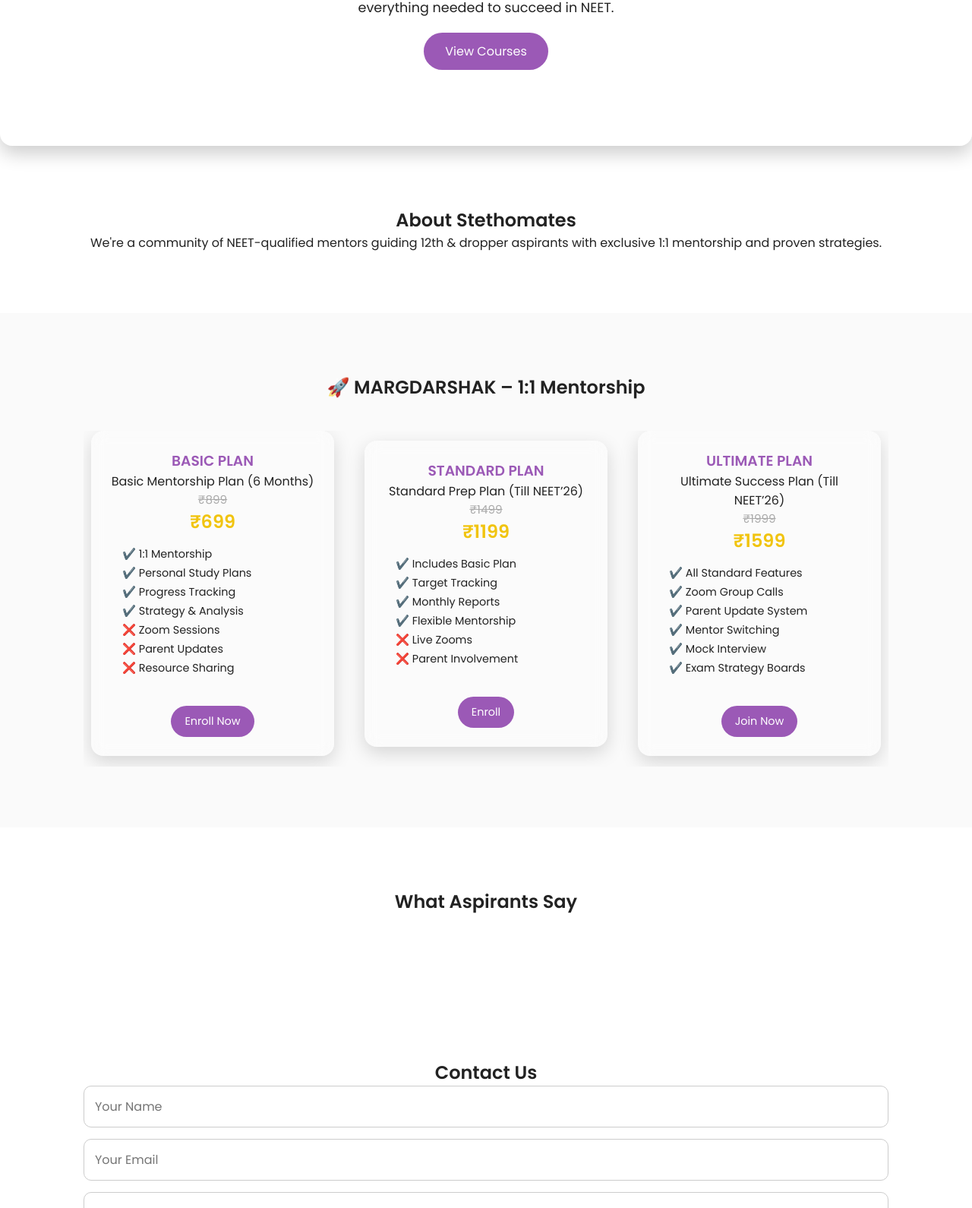
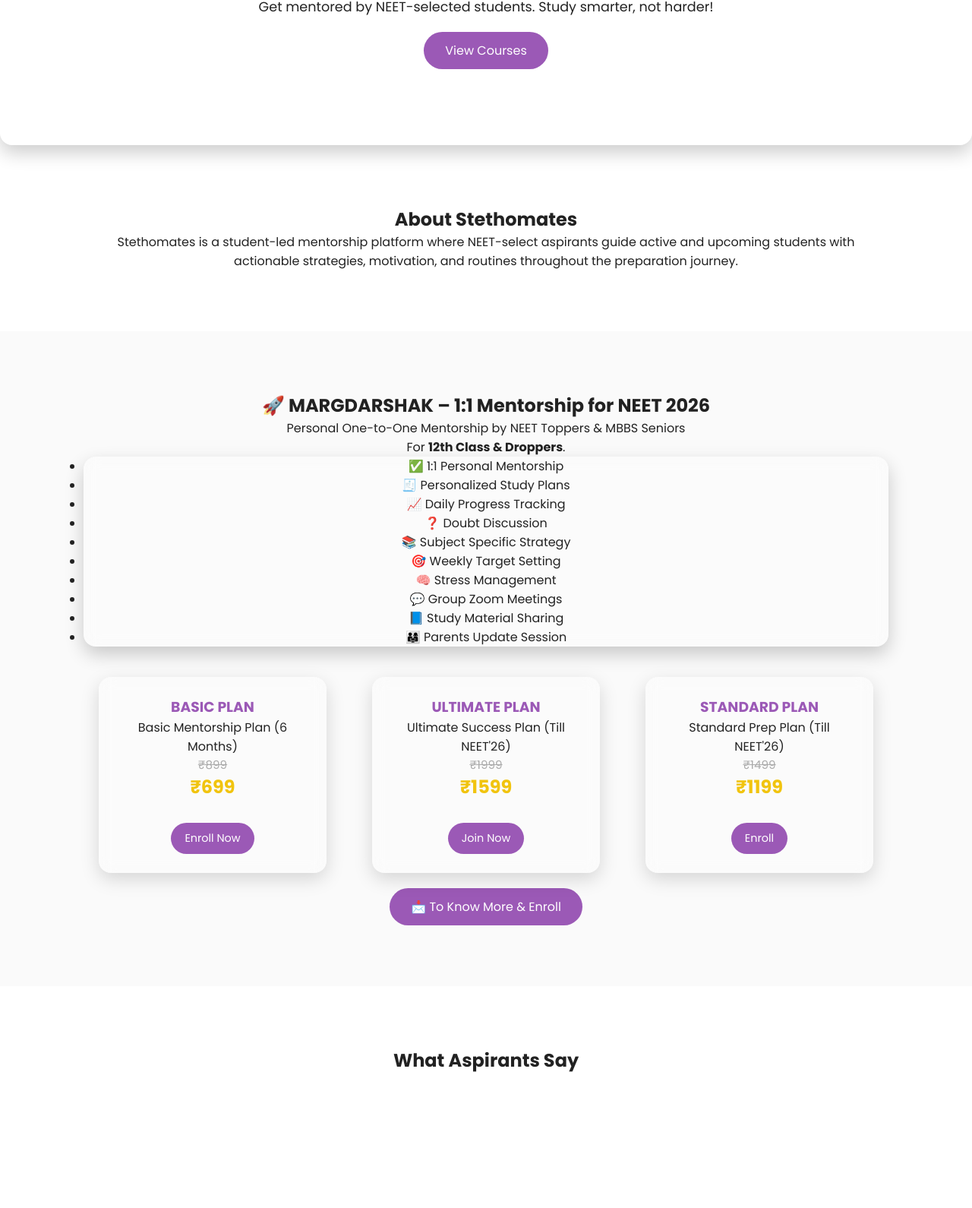
Before and after one commit to PRIYANSHxddddd/stethomates, a plain HTML site: page index.html in a window 1280 px wide. Shown: the part 285-1875 px from the top of the page at 76% size. Drawn offline with Linux system fonts and the light colour scheme; no server answers.

Commit message:
Update index.html

```diff
--- a/index.html
+++ b/index.html
@@ -4,16 +4,19 @@
   <meta charset="UTF-8" />
   <meta name="viewport" content="width=device-width, initial-scale=1.0"/>
   <title>Stethomates – NEET Mentorship</title>
-  <link rel="stylesheet" href="style.css" />
-  <link href="https://fonts.googleapis.com/css2?family=Poppins:wght@300;400;600&display=swap" rel="stylesheet">
+  <link rel="stylesheet" href="style.css">
+  <link href="https://fonts.googleapis.com/css2?family=Poppins:wght@300;400;600;700&display=swap" rel="stylesheet">
 </head>
 <body>
+
+  <!-- Theme Switch -->
+  <button class="theme-toggle" id="themeToggle">🌙</button>
 
   <!-- Header -->
   <header>
     <div class="nav-header">
       <div class="logo-area">
-        <img src="logo.png" class="logo" alt="Logo">
+        <img src="logo.png" alt="Stethomates Logo" class="logo" />
         <div class="brand-text">
           <h1>STETHOMATES</h1>
           <p>Empowering <span>Medical Minds</span></p>
@@ -34,7 +37,7 @@
   <section class="hero glassmorphic">
     <div class="container">
       <h2>Crack NEET with Guidance from Real Toppers</h2>
-      <p>Start your journey with personal mentorship, study plans, and everything needed to succeed in NEET.</p>
+      <p>Get mentored by NEET-selected students. Study smarter, not harder!</p>
       <a href="#coursesSection" class="btn">View Courses</a>
     </div>
   </section>
@@ -43,73 +46,74 @@
   <section class="about" id="about">
     <div class="container">
       <h2>About Stethomates</h2>
-      <p>We're a community of NEET-qualified mentors guiding 12th & dropper aspirants with exclusive 1:1 mentorship and proven strategies.</p>
+      <p>Stethomates is a student-led mentorship platform where NEET-select aspirants guide active and upcoming students with actionable strategies, motivation, and routines throughout the preparation journey.</p>
     </div>
   </section>
 
-  <!-- Courses Section -->
-  <section id="coursesSection" class="plans">
+  <!-- MARGDARSHAK COURSES -->
+  <section id="coursesSection" class="plans program-section">
     <div class="container">
-      <h2 class="text-center">🚀 MARGDARSHAK – 1:1 Mentorship</h2>
-      <div class="swipe-hint"><span>← Swipe →</span></div>
+      <h2 class="text-center">🚀 MARGDARSHAK – 1:1 Mentorship for NEET 2026</h2>
+      <p class="text-center subtitle">
+        Personal One-to-One Mentorship by NEET Toppers & MBBS Seniors<br>
+        For <strong>12th Class & Droppers</strong>.
+      </p>
 
-      <div class="plan-cards scroll-x">
-        <!-- Basic Plan -->
+      <div class="features-box glassmorphic">
+        <div>
+          <ul>
+            <li>✅ 1:1 Personal Mentorship</li>
+            <li>🧾 Personalized Study Plans</li>
+            <li>📈 Daily Progress Tracking</li>
+            <li>❓ Doubt Discussion</li>
+            <li>📚 Subject Specific Strategy</li>
+          </ul>
+        </div>
+        <div>
+          <ul>
+            <li>🎯 Weekly Target Setting</li>
+            <li>🧠 Stress Management</li>
+            <li>💬 Group Zoom Meetings</li>
+            <li>📘 Study Material Sharing</li>
+            <li>👨‍👩‍👧 Parents Update Session</li>
+          </ul>
+        </div>
+      </div>
+
+      <!-- Plans -->
+      <div class="plan-cards">
         <div class="plan glassmorphic green">
           <h3>BASIC PLAN</h3>
           <p>Basic Mentorship Plan (6 Months)</p>
           <p class="old-price">₹899</p>
           <p class="price">₹699</p>
-          <ul class="features-list">
-            <li>✔️ 1:1 Mentorship</li>
-            <li>✔️ Personal Study Plans</li>
-            <li>✔️ Progress Tracking</li>
-            <li>✔️ Strategy & Analysis</li>
-            <li>❌ Zoom Sessions</li>
-            <li>❌ Parent Updates</li>
-            <li>❌ Resource Sharing</li>
-          </ul>
           <a href="#" class="btn small">Enroll Now</a>
         </div>
 
-        <!-- Standard Plan -->
+        <div class="plan glassmorphic red featured">
+          <h3>ULTIMATE PLAN</h3>
+          <p>Ultimate Success Plan (Till NEET'26)</p>
+          <p class="old-price">₹1999</p>
+          <p class="price highlight">₹1599</p>
+          <a href="#" class="btn small">Join Now</a>
+        </div>
+
         <div class="plan glassmorphic blue">
           <h3>STANDARD PLAN</h3>
-          <p>Standard Prep Plan (Till NEET’26)</p>
+          <p>Standard Prep Plan (Till NEET'26)</p>
           <p class="old-price">₹1499</p>
           <p class="price">₹1199</p>
-          <ul class="features-list">
-            <li>✔️ Includes Basic Plan</li>
-            <li>✔️ Target Tracking</li>
-            <li>✔️ Monthly Reports</li>
-            <li>✔️ Flexible Mentorship</li>
-            <li>❌ Live Zooms</li>
-            <li>❌ Parent Involvement</li>
-          </ul>
           <a href="#" class="btn small">Enroll</a>
         </div>
+      </div>
 
-        <!-- Ultimate Plan -->
-        <div class="plan glassmorphic red featured">
-          <h3>ULTIMATE PLAN</h3>
-          <p>Ultimate Success Plan (Till NEET’26)</p>
-          <p class="old-price">₹1999</p>
-          <p class="price highlight">₹1599</p>
-          <ul class="features-list">
-            <li>✔️ All Standard Features</li>
-            <li>✔️ Zoom Group Calls</li>
-            <li>✔️ Parent Update System</li>
-            <li>✔️ Mentor Switching</li>
-            <li>✔️ Mock Interview</li>
-            <li>✔️ Exam Strategy Boards</li>
-          </ul>
-          <a href="#" class="btn small">Join Now</a>
-        </div>
+      <div class="text-center enroll-action">
+        <a href="https://wa.me/917770674486" class="btn">📩 To Know More & Enroll</a>
       </div>
     </div>
   </section>
 
-  <!-- Testimonials Section -->
+  <!-- Testimonials -->
   <section class="testimonials" id="testimonialsSection">
     <div class="container">
       <h2>What Aspirants Say</h2>
@@ -117,29 +121,16 @@
     </div>
   </section>
 
-  <!-- Contact Section -->
+  <!-- Contact -->
   <section class="contact" id="contact">
     <div class="container">
       <h2>Contact Us</h2>
-      <form action="https://formspree.io/f/your-id" method="POST">
+      <form action="https://formspree.io/f/your-code-here" method="POST">
         <input type="text" name="name" required placeholder="Your Name">
         <input type="email" name="email" required placeholder="Your Email">
         <textarea name="message" required placeholder="Your Message"></textarea>
         <button type="submit" class="btn">Send Message</button>
       </form>
-    </div>
-  </section>
-
-  <!-- Find Us Section -->
-  <section class="find-us">
-    <div class="container">
-      <h2 class="text-center">🌐 Find Us on Social Media</h2>
-      <div class="social-links">
-        <a href="https://t.me/stethomatesNEET" target="_blank">📨 Telegram: @stethomatesNEET</a>
-        <a href="https://instagram.com/stethomates" target="_blank">📸 Instagram: @stethomates</a>
-        <a href="mailto:stethomates@gmail.com" target="_blank">📧 Email: stethomates@gmail.com</a>
-        <a href="https://wa.me/917770674486" target="_blank">📞 WhatsApp: +91 77760 74486</a>
-      </div>
     </div>
   </section>
 
@@ -149,38 +140,29 @@
     </div>
   </footer>
 
-  <!-- Firebase Testimonials Script -->
-  <script type="module">
-    import { initializeApp } from "https://www.gstatic.com/firebasejs/9.22.2/firebase-app.js";
-    import { getDatabase, ref, onValue } from "https://www.gstatic.com/firebasejs/9.22.2/firebase-database.js";
+  <!-- JS -->
+  <script>
+    const toggleBtn = document.getElementById("themeToggle");
+    toggleBtn.addEventListener("click", () => {
+      const theme = document.documentElement.dataset.theme === "dark" ? "light" : "dark";
+      document.documentElement.dataset.theme = theme;
+      toggleBtn.textContent = theme === "dark" ? "☀️" : "🌙";
+    });
 
-    const firebaseConfig = {
-      apiKey: "AIzaSyCtAjKLZvpqGMqgU-uSoyYuHFp_iFXDHpE",
-      authDomain: "stethomates-41fc8.firebaseapp.com",
-      projectId: "stethomates-41fc8",
-      storageBucket: "stethomates-41fc8.firebasestorage.app",
-      messagingSenderId: "64681618437",
-      appId: "1:64681618437:web:089799248334bf28ec406c",
-      databaseURL: "https://stethomates-41fc8-default-rtdb.firebaseio.com/"
-    };
-
-    const app = initializeApp(firebaseConfig);
-    const db = getDatabase(app);
-
+    function showTestimonialsOnSite() {
       const out = document.getElementById("liveTestimonials");
-    const testimonialRef = ref(db, "testimonials");
-
-    onValue(testimonialRef, (snapshot) => {
+      let testimonials = JSON.parse(localStorage.getItem("steth-testimonials")) || [];
       out.innerHTML = "";
-      snapshot.forEach(child => {
-        const t = child.val();
+      testimonials.forEach(t => {
         out.innerHTML += `
         <div class="glassmorphic testimonial-box">
           <p>"${t.msg}"</p>
-            <strong>– ${t.name}</strong>
+          <strong>- ${t.name}</strong>
         </div>`;
       });
-    });
+    }
+    showTestimonialsOnSite();
   </script>
+
 </body>
 </html>
```
Lines whose indentation alone changed are shown as unchanged.
